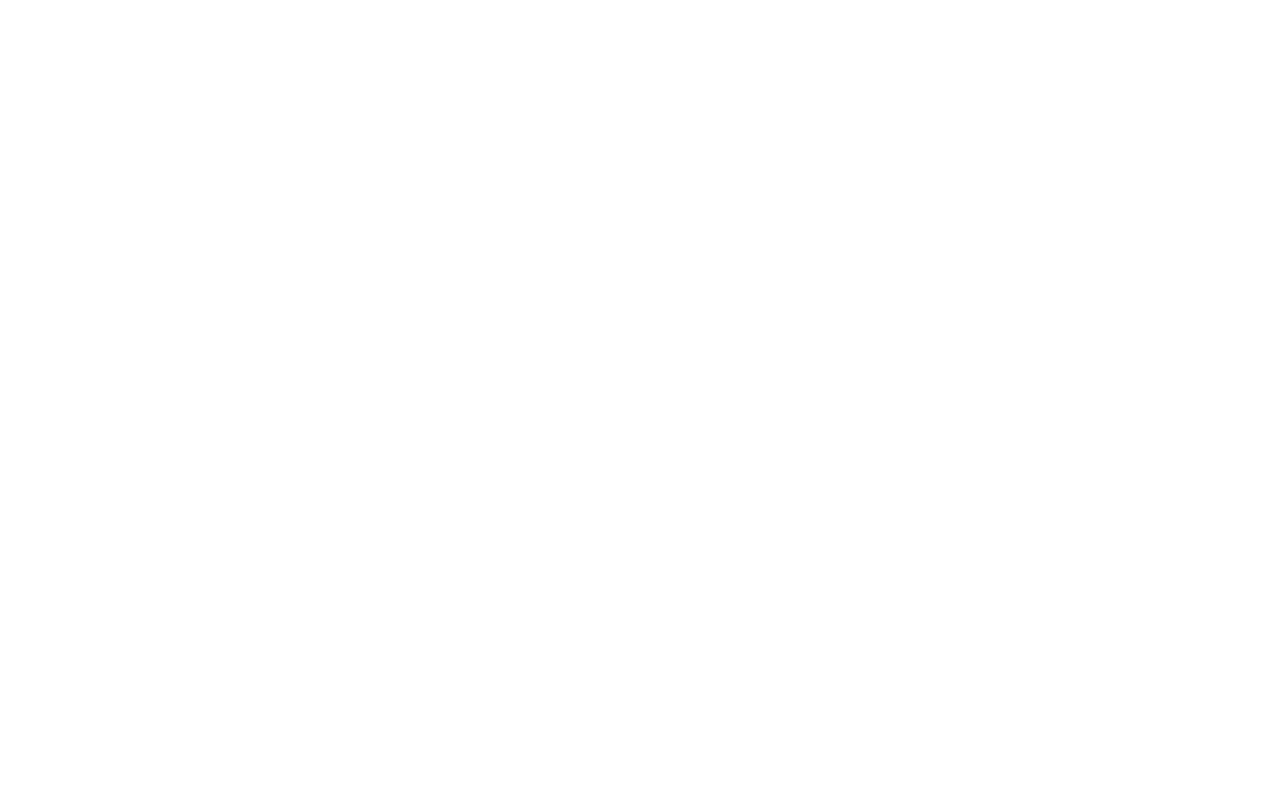
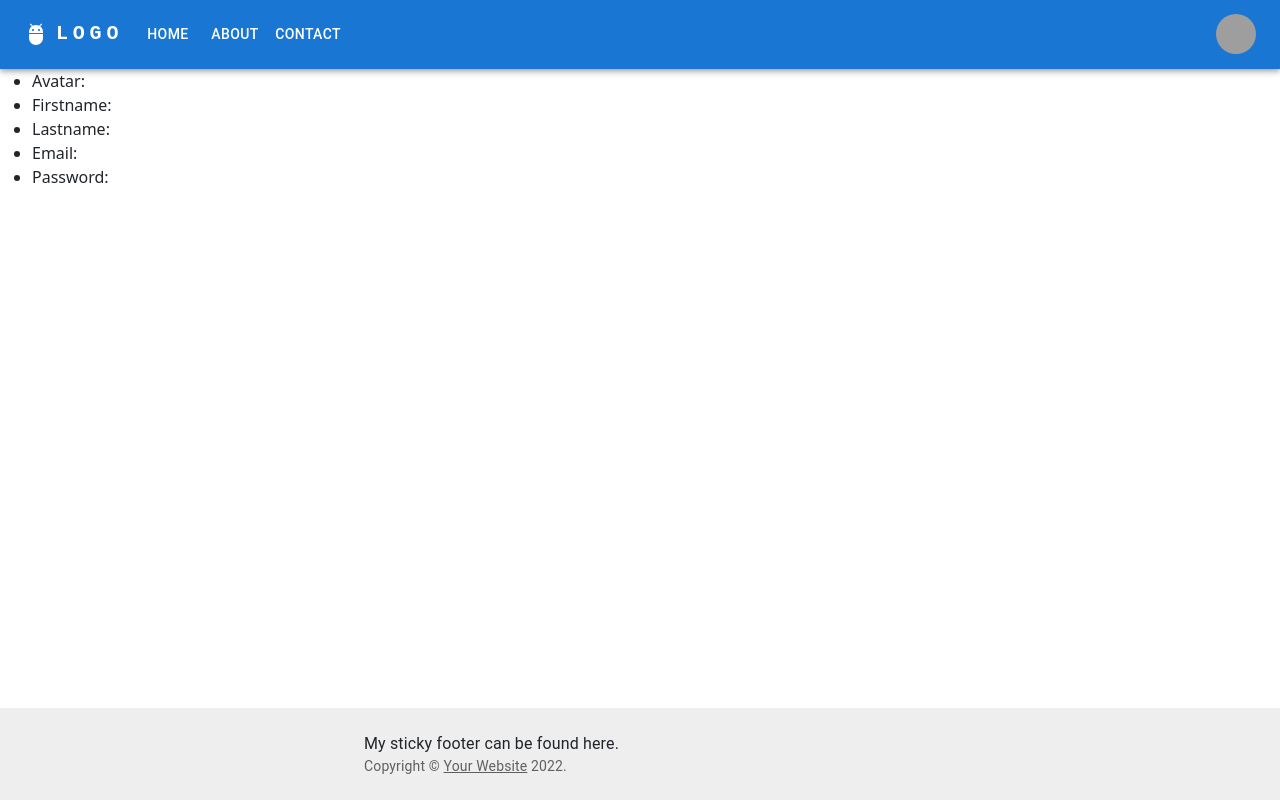
Before and after one commit to astrolabs-csds/-cscoding-OCTDEC2022_mod-7-8, a React (Create React App) app: page /profile in a window 1280 px wide. Built offline with nearby package versions, Linux system fonts and the light colour scheme; sample sign-in values are in the browser's storage; grey boxes are pictures that could not be loaded.

Commit message:
Work on ProfileScreen.js.

```diff
--- a/src/App.js
+++ b/src/App.js
@@ -8,6 +8,7 @@
 import LayoutRoute from './LayoutRoute';
 import GuestLayoutRoute from './GuestLayoutRoute';
 import PrivateLayoutRoute from './PrivateLayoutRoute';
+import ProfileScreen from './ProfileScreen';
 
 
 function App() {
@@ -17,6 +18,7 @@
                 <LayoutRoute path="/" exact={true} component={HomeScreen} />
                 <LayoutRoute path="/about" exact={true} component={AboutScreen} />
                 <LayoutRoute path="/contact" exact={true} component={ContactScreen} />
+                <PrivateLayoutRoute path="/profile" exact={true} component={ProfileScreen} />
                 <GuestLayoutRoute path="/register" exact={true} component={RegistrationScreen} />
                 <GuestLayoutRoute path="/login" exact={true} component={LoginScreen} />
             </Switch>
--- a/src/GuestLayoutRoute.js
+++ b/src/GuestLayoutRoute.js
@@ -1,4 +1,4 @@
-import React from 'react';
+import React, { useContext } from 'react';
 import Box from '@mui/material/Box';
 import { Redirect, Route } from 'react-router-dom';
 import ResponsiveAppBar from './ResponsiveAppBar';
@@ -8,7 +8,7 @@
 
 function GuestLayoutRoute(props) {
 
-    const {loggedIn} = UserContext;
+    const {loggedIn} = useContext(UserContext);
 
     if (!loggedIn) {
         return (
--- a/src/PrivateLayoutRoute.js
+++ b/src/PrivateLayoutRoute.js
@@ -1,4 +1,4 @@
-import React from 'react';
+import React, {useContext} from 'react';
 import Box from '@mui/material/Box';
 import { Redirect, Route } from 'react-router-dom';
 import ResponsiveAppBar from './ResponsiveAppBar';
@@ -8,7 +8,7 @@
 
 function LayoutRoute(props) {
 
-    const {loggedIn} = UserContext;
+    const {loggedIn} = useContext(UserContext);
 
     if (loggedIn) {
         return (
--- /dev/null
+++ b/src/ProfileScreen.js
@@ -0,0 +1,15 @@
+function ProfileScreen() {
+    return (
+
+        <ul>
+            <li>Avatar: </li>
+            <li>Firstname: </li>
+            <li>Lastname: </li>
+            <li>Email: </li>
+            <li>Password: </li>
+        </ul>
+
+    )
+}
+
+export default ProfileScreen;
```
